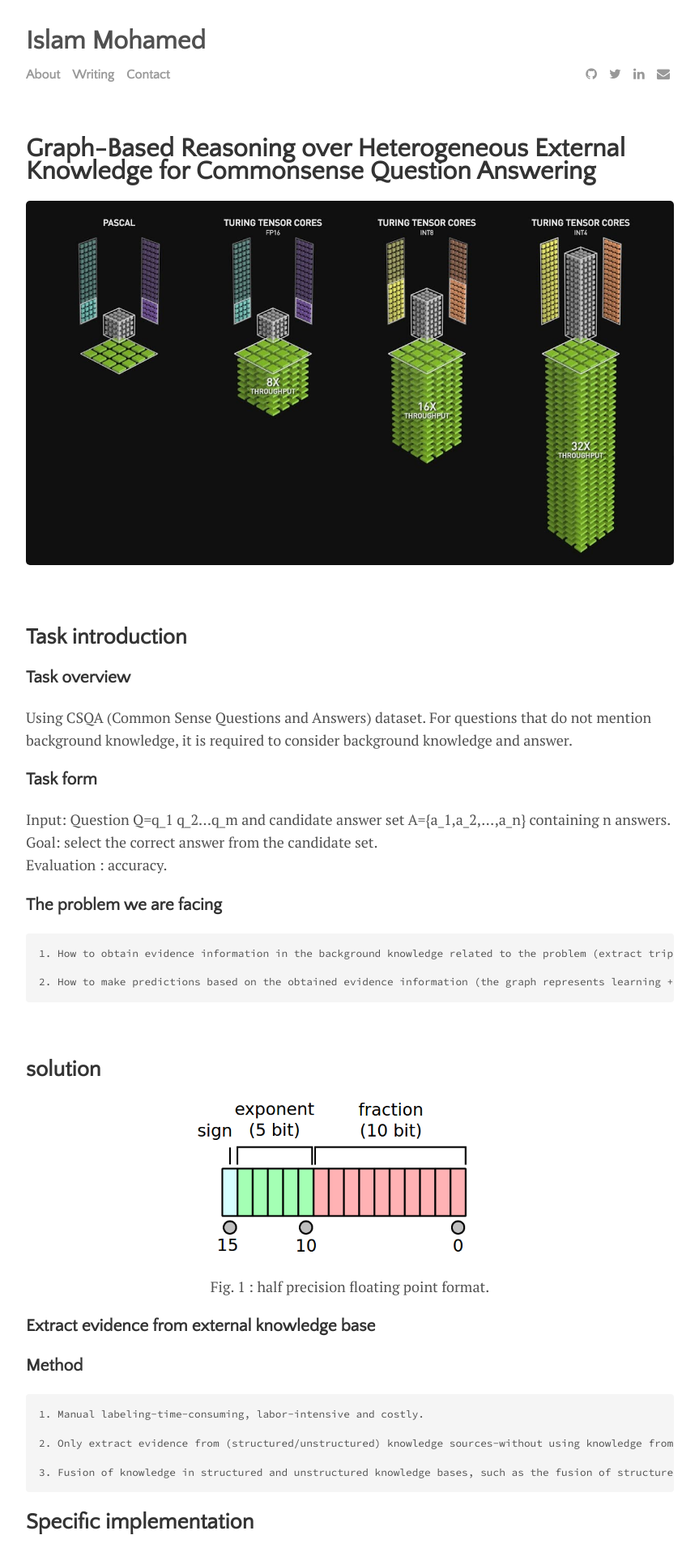
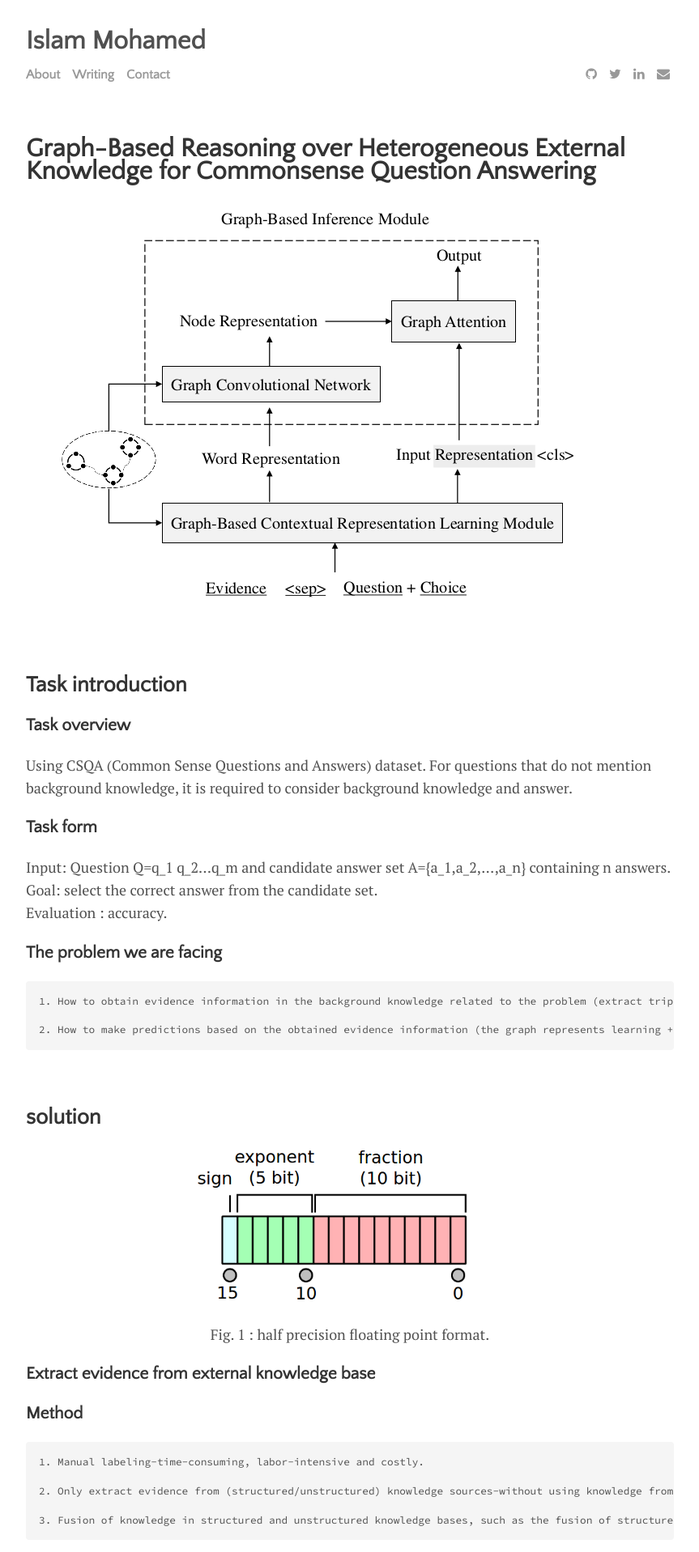
Before and after one commit to IslamMohamedMosaad/IslamMohamedMosaad.github.io, a Jekyll site: the page built from _posts/2021-08-11-Graph-Based-Reasoning-over-Heterogeneous-External-Knowledge-for-Commonsense-Question-Answering.md, in a window 1280 px wide. Shown: the top 1917 px of the page at 81% size, without its empty margins (208-1071 px from the left). Built offline with Jekyll 4.4.1, drawn with Linux system fonts in a browser that asks for light colours; comment, search, counter and statistics services are not loaded.

Commit message:
Update 2021-08-11-Graph-Based-Reasoning-over-Heterogeneous-External-Knowledge-for-Commonsense-Question-Answering.md

```diff
--- a/_posts/2021-08-11-Graph-Based-Reasoning-over-Heterogeneous-External-Knowledge-for-Commonsense-Question-Answering.md
+++ b/_posts/2021-08-11-Graph-Based-Reasoning-over-Heterogeneous-External-Knowledge-for-Commonsense-Question-Answering.md
@@ -4,7 +4,7 @@ title: "Graph-Based Reasoning over Heterogeneous External Knowledge for Commonse
 author: "Islam Mohamed"
 categories: journal
 tags: [Half Precision,Deep Neural Networks,Single Precision,Mixed Precision,FP16]
-image: maxresdefault.jpg
+image: overview of our proposed graph-based reasoning model.png
 ---
 <br>
 
```
